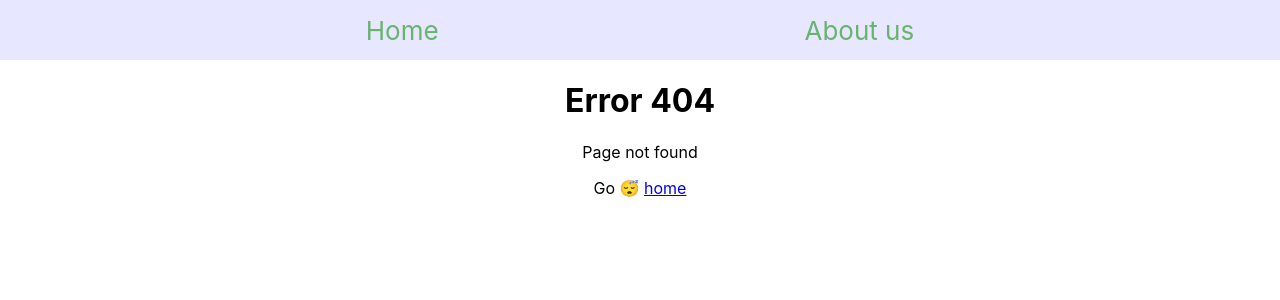
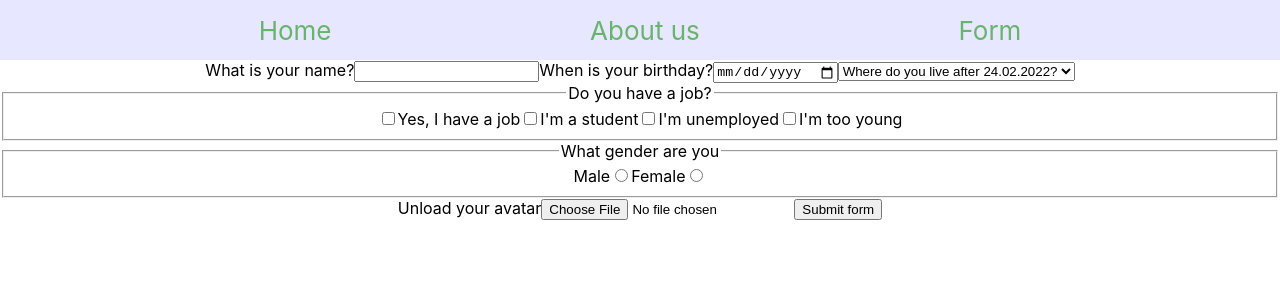
Before and after one commit to Blackdoll-Loki/RS--School-react, a React (Create React App) app: page /form in a window 1280 px wide. Before the commit this address had no page. Shown: the top 300 px of the page. Built offline with nearby package versions, Linux system fonts and the light colour scheme.

Commit message:
feat: add Route to FormPage

```diff
--- a/src/App.tsx
+++ b/src/App.tsx
@@ -3,7 +3,7 @@ import { Routes, Route, Link } from 'react-router-dom';
 import Homepage from './components/Homepage';
 import About from './components/About';
 import NotFoundPage from './components/NotFoundPage';
-import logo from './logo.svg';
+import FormPage from './components/FormPage';
 import './App.css';
 
 function App() {
@@ -12,10 +12,12 @@ function App() {
       <header className="App-header">
         <Link to="/">Home</Link>
         <Link to="/about_us">About us</Link>
+        <Link to="/form">Form</Link>
       </header>
       <Routes>
         <Route path="/" element={<Homepage />} />
         <Route path="/about_us" element={<About />} />
+        <Route path="/form" element={<FormPage />} />
         <Route path="*" element={<NotFoundPage />} />
       </Routes>
     </div>
--- a/src/components/Form.tsx
+++ b/src/components/Form.tsx
@@ -24,22 +24,14 @@ class Form extends React.Component {
         </select>
         <fieldset>
           <legend>Do you have a job?</legend>
-          <label htmlFor="job">
-            Yes, I have a job
-            <input type="checkbox" name="work" id="job" />
-          </label>
-          <label htmlFor="student">
-            I'm a student
-            <input type="checkbox" name="work" id="student" />
-          </label>
-          <label htmlFor="unemployed">
-            I'm unemployed
-            <input type="checkbox" name="work" id="unemployed" />
-          </label>
-          <label htmlFor="minor">
-            I'm too young
-            <input type="checkbox" name="work" id="minor" />
-          </label>
+          <input type="checkbox" name="work" id="job" />
+          <label htmlFor="job">Yes, I have a job</label>
+          <input type="checkbox" name="work" id="student" />
+          <label htmlFor="student">I&apos;m a student</label>
+          <input type="checkbox" name="work" id="unemployed" />
+          <label htmlFor="unemployed">I&apos;m unemployed</label>
+          <input type="checkbox" name="work" id="minor" />
+          <label htmlFor="minor">I&apos;m too young</label>
         </fieldset>
         <fieldset>
           <legend>What gender are you</legend>
@@ -56,6 +48,7 @@ class Form extends React.Component {
           Unload your avatar
           <input type="file" name="avatar" id="ava" />
         </label>
+        <button type="submit">Submit form</button>
       </form>
     );
   }
--- /dev/null
+++ b/src/components/FormPage.tsx
@@ -0,0 +1,14 @@
+import React from 'react';
+import Form from './Form';
+
+class FormPage extends React.Component {
+  render(): React.ReactNode {
+    return (
+      <div>
+        <Form />
+      </div>
+    );
+  }
+}
+
+export default FormPage;
```
